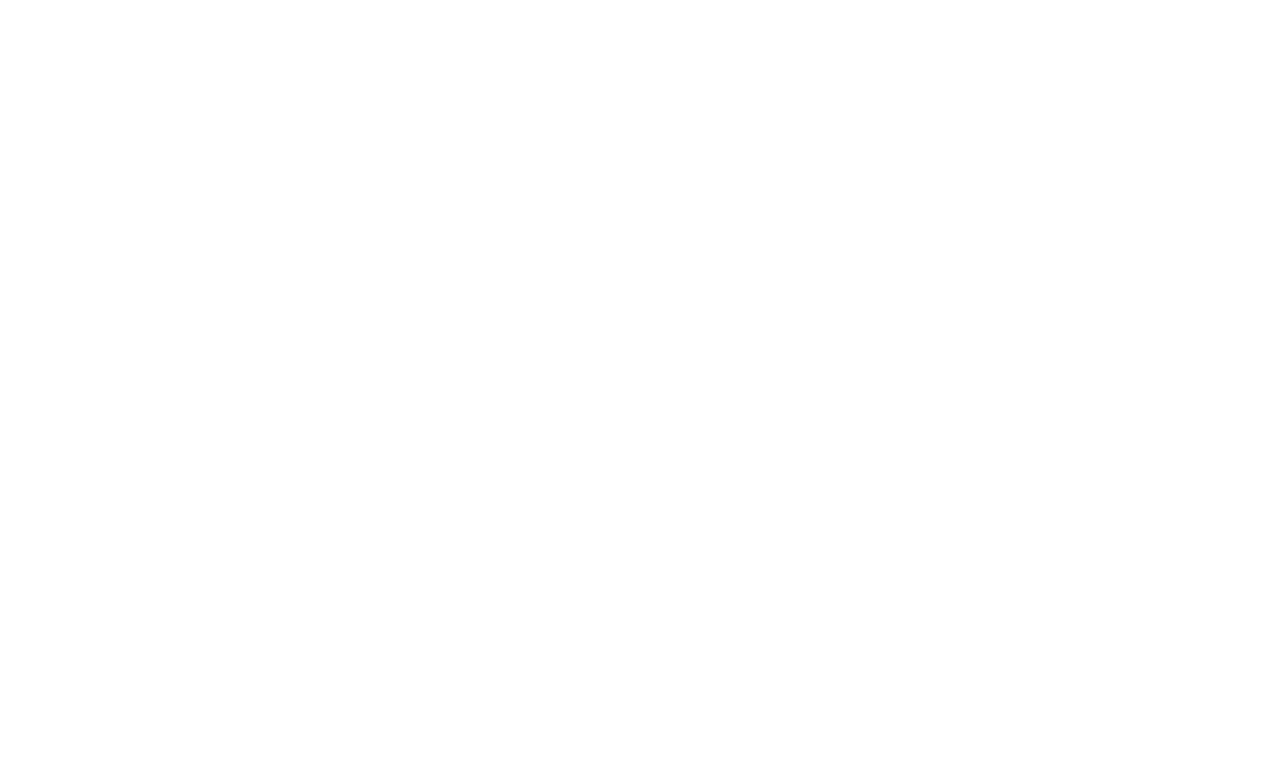
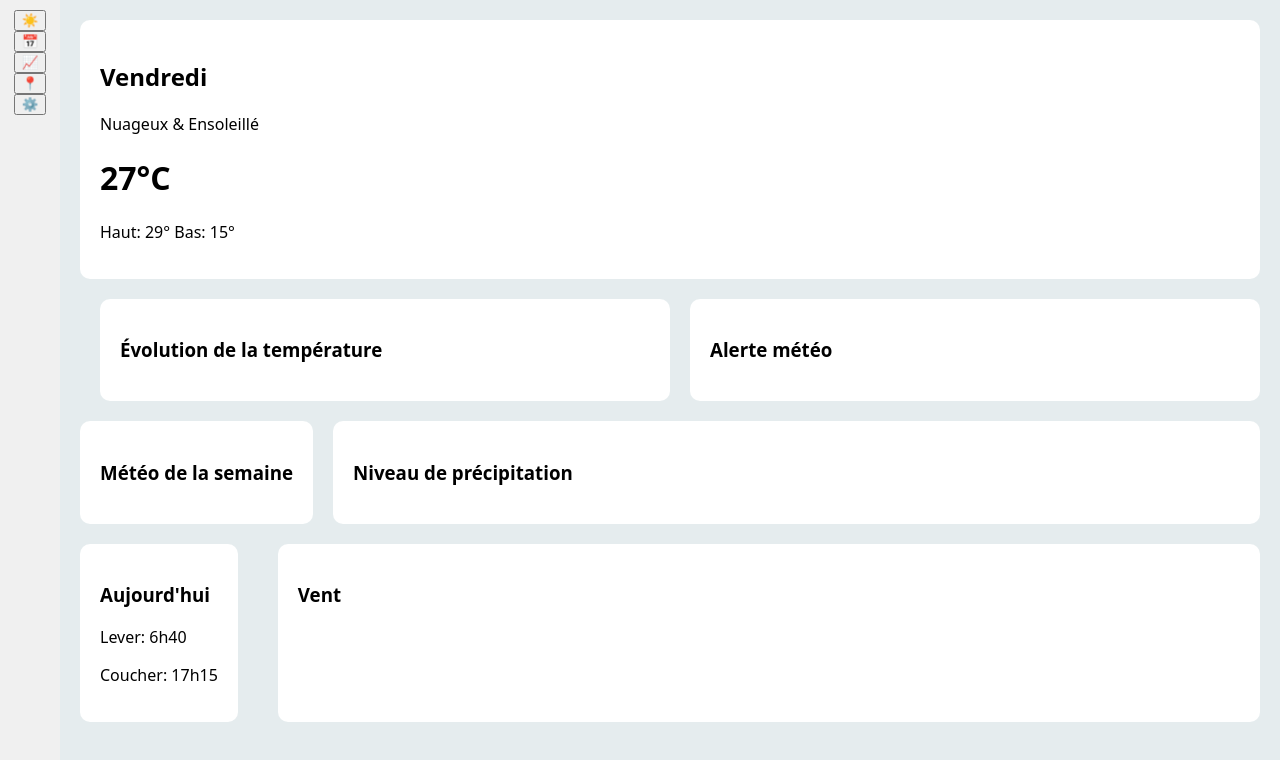
Before and after one commit to Lonejyc/weather-app, a React (Vite) app: page / in a window 1280 px wide. Shown: the top 760 px of the page. Built offline with nearby package versions, Linux system fonts and the light colour scheme.

Commit message:
Structure du projet

```diff
--- /dev/null
+++ b/src/App.css
@@ -0,0 +1,38 @@
+.app {
+    display: flex;
+  }
+
+  .sidebar {
+    width: 60px;
+    background-color: #f0f0f0;
+    display: flex;
+    flex-direction: column;
+    align-items: center;
+    padding: 10px 0;
+  }
+
+  .main-content {
+    flex: 1;
+    padding: 20px;
+  }
+
+  .weather-card, .temperature-chart, .weekly-forecast, .precipitation-level, .sun-timings, .weather-alert, .wind-info {
+    background: white;
+    border-radius: 10px;
+    padding: 20px;
+    margin-bottom: 20px;
+  }
+
+  .temperature-and-alerts, .weekly-and-precipitation, .sun-and-wind {
+    display: flex;
+    justify-content: space-between;
+  }
+
+  .temperature-chart, .weather-alert, .precipitation-level, .wind-info {
+    flex: 1;
+    margin-left: 20px;
+  }
+
+  .sun-timings {
+    margin-right: 20px;
+  }
--- a/src/App.jsx
+++ b/src/App.jsx
@@ -1,9 +1,36 @@
-import React from 'react'
+import React from 'react';
+import WeatherCard from './components/WeatherCard';
+import TemperatureChart from './components/TemperatureChart';
+import WeeklyForecast from './components/WeeklyForecast';
+import PrecipitationLevel from './components/PrecipitationLevel';
+import SunTimings from './components/SunTimings';
+import WeatherAlert from './components/WeatherAlert';
+import WindInfo from './components/WindInfo';
+import Sidebar from './components/Sidebar';
+
+import './App.css';
 
 const App = () => {
   return (
-    <div>App</div>
-  )
+    <div className="app">
+      <Sidebar />
+      <div className="main-content">
+        <WeatherCard />
+        <div className="temperature-and-alerts">
+          <TemperatureChart />
+          <WeatherAlert />
+        </div>
+        <div className="weekly-and-precipitation">
+          <WeeklyForecast />
+          <PrecipitationLevel />
+        </div>
+        <div className="sun-and-wind">
+          <SunTimings />
+          <WindInfo />
+        </div>
+      </div>
+    </div>
+  );
 }
 
-export default App
+export default App;
--- a/src/components/PrecipitationLevel.jsx
+++ b/src/components/PrecipitationLevel.jsx
@@ -0,0 +1,12 @@
+import React from 'react';
+
+function PrecipitationLevel() {
+  return (
+    <div className="precipitation-level">
+      <h3>Niveau de précipitation</h3>
+      {/* Intégrer un graphique ici */}
+    </div>
+  );
+}
+
+export default PrecipitationLevel;
--- a/src/components/Sidebar.jsx
+++ b/src/components/Sidebar.jsx
@@ -0,0 +1,15 @@
+import React from 'react';
+
+function Sidebar() {
+  return (
+    <div className="sidebar">
+      <button>☀️</button>
+      <button>📅</button>
+      <button>📈</button>
+      <button>📍</button>
+      <button>⚙️</button>
+    </div>
+  );
+}
+
+export default Sidebar;
--- a/src/components/SunTimings.jsx
+++ b/src/components/SunTimings.jsx
@@ -0,0 +1,13 @@
+import React from 'react';
+
+function SunTimings() {
+  return (
+    <div className="sun-timings">
+      <h3>Aujourd'hui</h3>
+      <p>Lever: 6h40</p>
+      <p>Coucher: 17h15</p>
+    </div>
+  );
+}
+
+export default SunTimings;
--- a/src/components/TemperatureChart.jsx
+++ b/src/components/TemperatureChart.jsx
@@ -0,0 +1,12 @@
+import React from 'react';
+
+function TemperatureChart() {
+  return (
+    <div className="temperature-chart">
+      <h3>Évolution de la température</h3>
+      {/* Intégrer un graphique ici */}
+    </div>
+  );
+}
+
+export default TemperatureChart;
--- a/src/components/WeatherAlert.jsx
+++ b/src/components/WeatherAlert.jsx
@@ -0,0 +1,12 @@
+import React from 'react';
+
+function WeatherAlert() {
+  return (
+    <div className="weather-alert">
+      <h3>Alerte météo</h3>
+      {/* Afficher les alertes ici */}
+    </div>
+  );
+}
+
+export default WeatherAlert;
--- a/src/components/WeatherCard.jsx
+++ b/src/components/WeatherCard.jsx
@@ -0,0 +1,14 @@
+import React from 'react';
+
+function WeatherCard() {
+  return (
+    <div className="weather-card">
+      <h2>Vendredi</h2>
+      <p>Nuageux & Ensoleillé</p>
+      <h1>27°C</h1>
+      <p>Haut: 29° Bas: 15°</p>
+    </div>
+  );
+}
+
+export default WeatherCard;
--- a/src/components/WeeklyForecast.jsx
+++ b/src/components/WeeklyForecast.jsx
@@ -0,0 +1,12 @@
+import React from 'react';
+
+function WeeklyForecast() {
+  return (
+    <div className="weekly-forecast">
+      <h3>Météo de la semaine</h3>
+      {/* Intégrer les cartes météo journalières ici */}
+    </div>
+  );
+}
+
+export default WeeklyForecast;
--- a/src/components/WindInfo.jsx
+++ b/src/components/WindInfo.jsx
@@ -0,0 +1,12 @@
+import React from 'react';
+
+function WindInfo() {
+  return (
+    <div className="wind-info">
+      <h3>Vent</h3>
+      {/* Afficher les infos sur le vent ici */}
+    </div>
+  );
+}
+
+export default WindInfo;
--- /dev/null
+++ b/src/index.css
@@ -0,0 +1,19 @@
+:root {
+    --white: #FAFAFA;
+    --light-white: #F0F0F0;
+    --background: #E5ECEE;
+    --light-gray: #969696;
+    --gray: #505050;
+    --black: #000000;
+    --blue: #74A3FC;
+    --light-blue: #74A3FC40;
+    --orange: #FFAF60;
+}
+
+body {
+    font-family: system-ui, -apple-system, BlinkMacSystemFont, 'Segoe UI', Roboto, Oxygen, Ubuntu, Cantarell, 'Open Sans', 'Helvetica Neue', sans-serif;
+    background-color: var(--background);
+    color: var(--black);
+    margin: 0;
+    padding: 0;
+}
--- a/src/main.jsx
+++ b/src/main.jsx
@@ -1,7 +1,10 @@
 import { StrictMode } from 'react'
 import { createRoot } from 'react-dom/client'
+import './index.css'
+import App from './App'
 
 createRoot(document.getElementById('root')).render(
   <StrictMode>
+    <App />
   </StrictMode>,
 )
```
